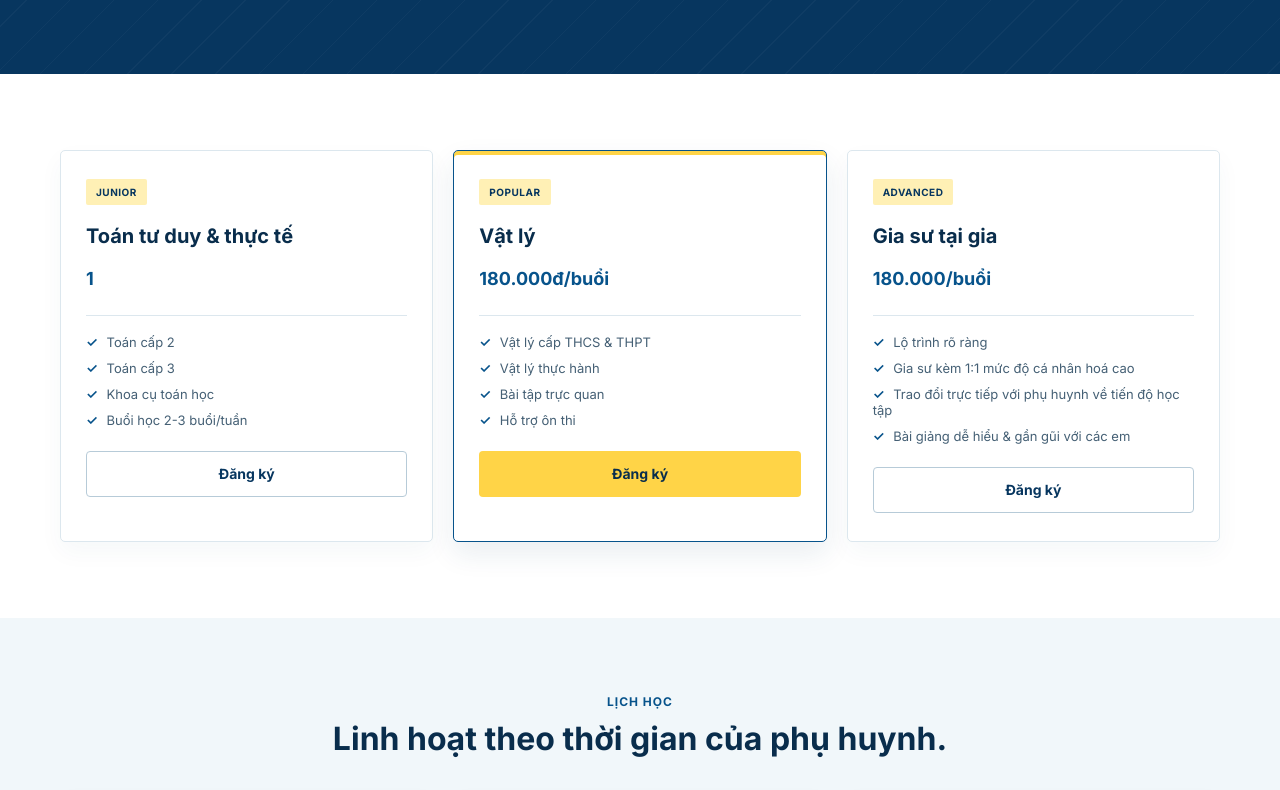
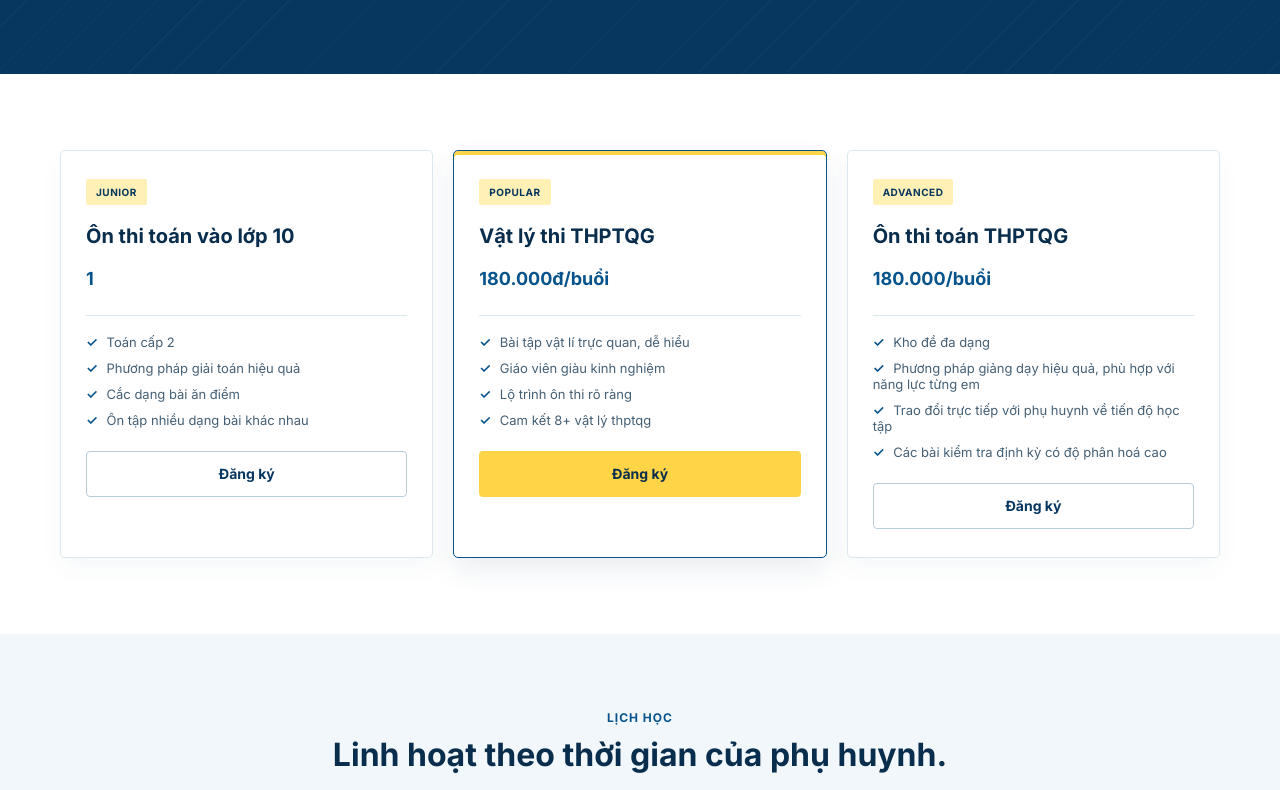
Before and after one commit to manh121627-lab/MekaSTEm2, a plain HTML site: page courses.html in a window 1280 px wide. Shown: the part 315-1105 px from the top of the page. Drawn offline with Linux system fonts and the light colour scheme.

Commit message:
Add files via upload

```diff
--- a/courses.html
+++ b/courses.html
@@ -19,6 +19,7 @@
                 <a href="about.html">Giới thiệu</a>
                 <a href="courses.html" class="active">Khoá học&amp;Gia sư
                 </a>
+                <a href="product.html">Sản phẩm</a>
                 <a href="contact.html">Liên hệ</a>
             </nav>
             <a href="contact.html" class="btn btn-primary nav-cta">Đăng ký học</a>
@@ -43,37 +44,37 @@
                 <div class="grid-3">
                     <article class="course-card detail-card">
                         <span class="label">Junior</span>
-                        <h3>Toán tư duy &amp; thực tế</h3>
+                        <h3>Ôn thi toán vào lớp 10</h3>
                         <p class="price">1</p>
                         <ul>
                             <li>Toán cấp 2</li>
-                            <li>Toán cấp 3</li>
-                            <li>Khoa cụ toán học</li>
-                            <li>Buổi học 2-3 buổi/tuần</li>
+                            <li>Phương pháp giải toán hiệu quả</li>
+                            <li>Cắc dạng bài ăn điểm</li>
+                            <li>Ôn tập nhiều dạng bài khác nhau</li>
                         </ul>
                         <a href="contact.html" class="btn btn-secondary">Đăng ký</a>
                     </article>
                     <article class="course-card detail-card featured">
                         <span class="label">Popular</span>
-                        <h3>Vật lý </h3>
+                        <h3>Vật lý thi THPTQG </h3>
                         <p class="price">180.000đ/buổi</p>
                         <ul>
-                            <li>Vật lý cấp THCS &amp; THPT</li>
-                            <li>Vật lý thực hành</li>
-                            <li>Bài tập trực quan</li>
-                            <li>Hỗ trợ ôn thi</li>
+                            <li>Bài tập vật lí trực quan, dễ hiểu</li>
+                            <li>Giáo viên giàu kinh nghiệm</li>
+                            <li>Lộ trình ôn thi rõ ràng</li>
+                            <li>Cam kết 8+ vật lý thptqg</li>
                         </ul>
                         <a href="contact.html" class="btn btn-primary">Đăng ký</a>
                     </article>
                     <article class="course-card detail-card">
                         <span class="label">Advanced</span>
-                        <h3>Gia sư tại gia</h3>
+                        <h3>Ôn thi toán THPTQG</h3>
                         <p class="price">180.000/buổi</p>
                         <ul>
-                            <li>Lộ trình rõ ràng</li>
-                            <li>Gia sư kèm 1:1 mức độ cá nhân hoá cao</li>
+                            <li>Kho đề đa dạng</li>
+                            <li>Phương pháp giảng dạy hiệu quả, phù hợp với năng lực từng em</li>
                             <li>Trao đổi trực tiếp với phụ huynh về tiến độ học tập</li>
-                            <li>Bài giảng dễ hiểu & gần gũi với các em</li>
+                            <li>Các bài kiểm tra định kỳ có độ phân hoá cao</li>
                         </ul>
                         <a href="contact.html" class="btn btn-secondary">Đăng ký</a>
                     </article>
@@ -116,6 +117,7 @@
                 <ul>
                     <li><a href="about.html">Giới thiệu</a></li>
                     <li><a href="courses.html">Khóa học</a></li>
+                    <li><a href="product.html">Sản phẩm STEM</a></li>
                     <li><a href="contact.html">Liên hệ</a></li>
                 </ul>
             </div>
```
Also changed, not shown: about.html (+2 -0 lines), contact.html (+4 -2 lines), index.html (+2 -0 lines).
